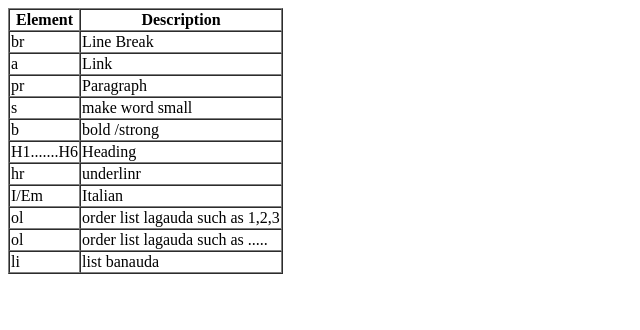
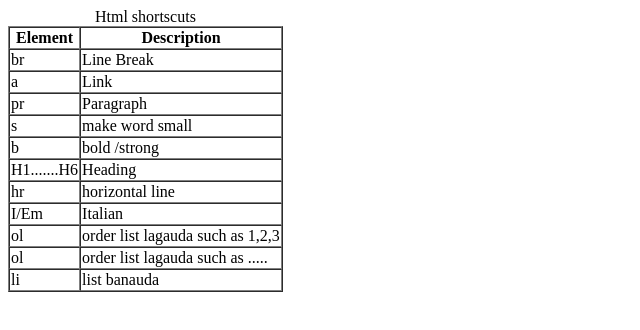
Before and after one commit to Pradippaudyal22001/frontend-project, a plain HTML site: page learning/html_css/html_table.html in a window 1280 px wide. Shown: the whole page, without its empty margins (0-640 px from the left). Drawn offline with Linux system fonts and the light colour scheme.

Commit message:
some changes

```diff
--- a/learning/html_css/html_table.html
+++ b/learning/html_css/html_table.html
@@ -9,6 +9,7 @@
 <body>
 
     <table border="1px" cellspacing="0">
+        <caption>Html shortscuts</caption>
         <tr>
             <th>Element</th>
             <th>Description</th>
@@ -41,7 +42,7 @@
          </tr>
          <tr>
              <td>hr</td>
-             <td>underlinr</td>
+             <td>horizontal line</td>
          </tr>
          <tr>
              <td>I/Em</td>
```
